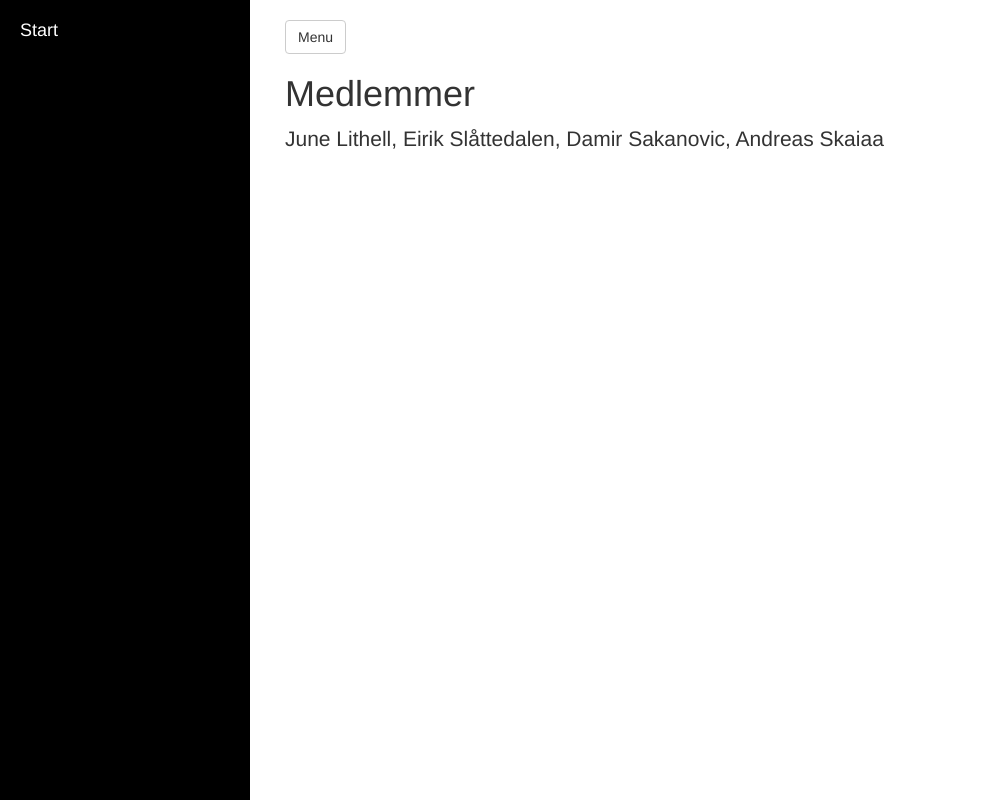
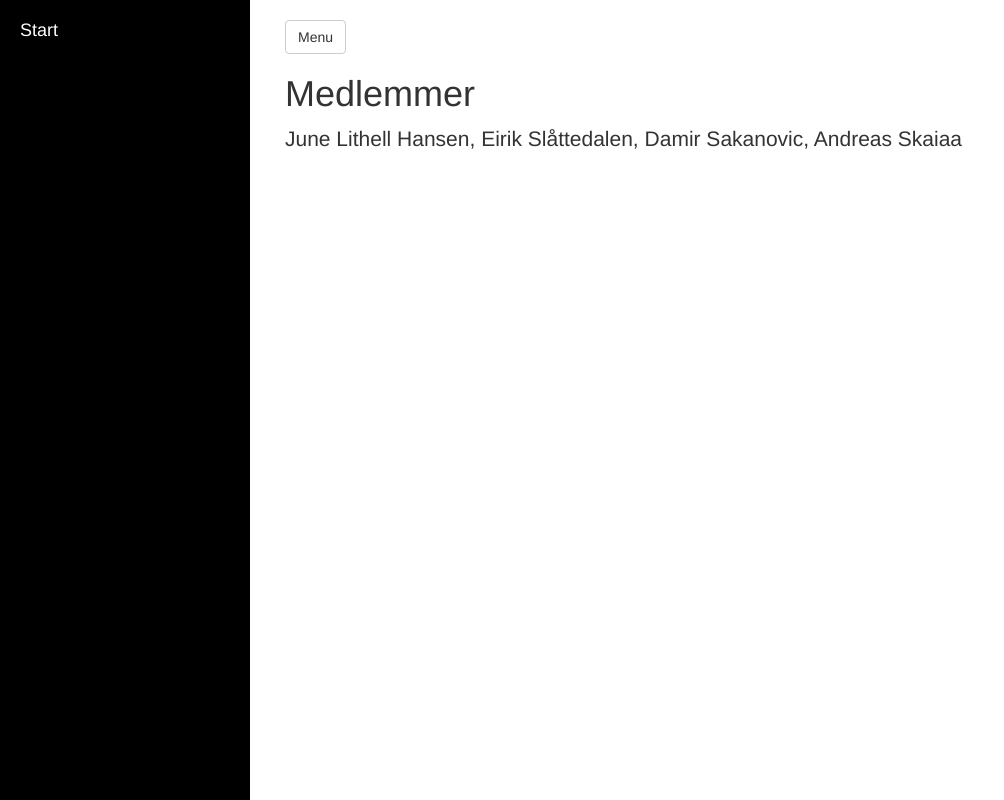
Before and after one commit to eiriks0/OBJ-eksamen, a plain HTML site: page creative3/MEDLEMMER.html in a window 1280 px wide. Shown: the whole page, without its empty margins (0-1004 px from the left). Drawn offline with Linux system fonts and the light colour scheme.

Commit message:
TheBigFatKing

```diff
--- a/creative3/MEDLEMMER.html
+++ b/creative3/MEDLEMMER.html
@@ -48,7 +48,7 @@
                     <div class="col-lg-12">
                            <a href="#menu-toggle" class="btn btn-default" id="menu-toggle">Menu</a>
 						 <h1 id="Innledning">Medlemmer</h1>
-                <p class="lead">June Lithell, Eirik Slåttedalen, Damir Sakanovic, Andreas Skaiaa</p>
+                <p class="lead">June Lithell Hansen, Eirik Slåttedalen, Damir Sakanovic, Andreas Skaiaa</p>
 
 
 				<section>
```
